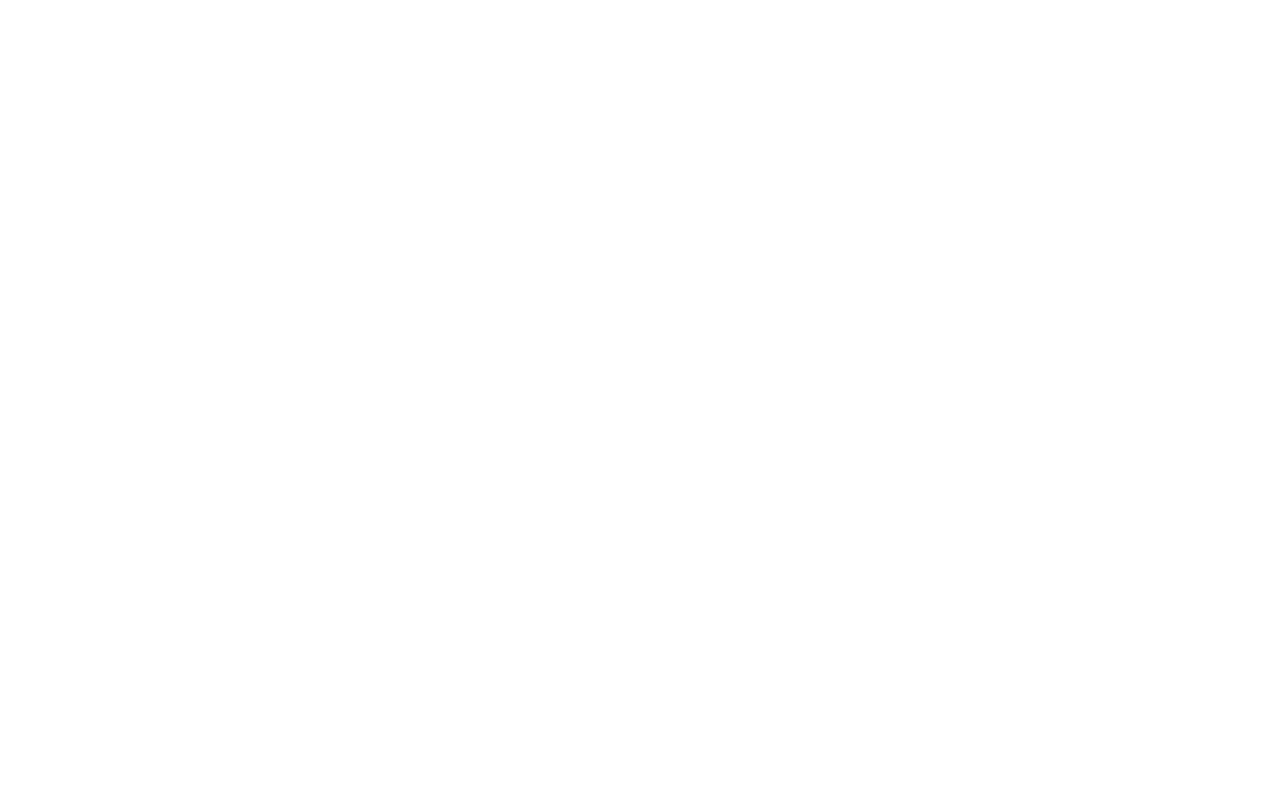
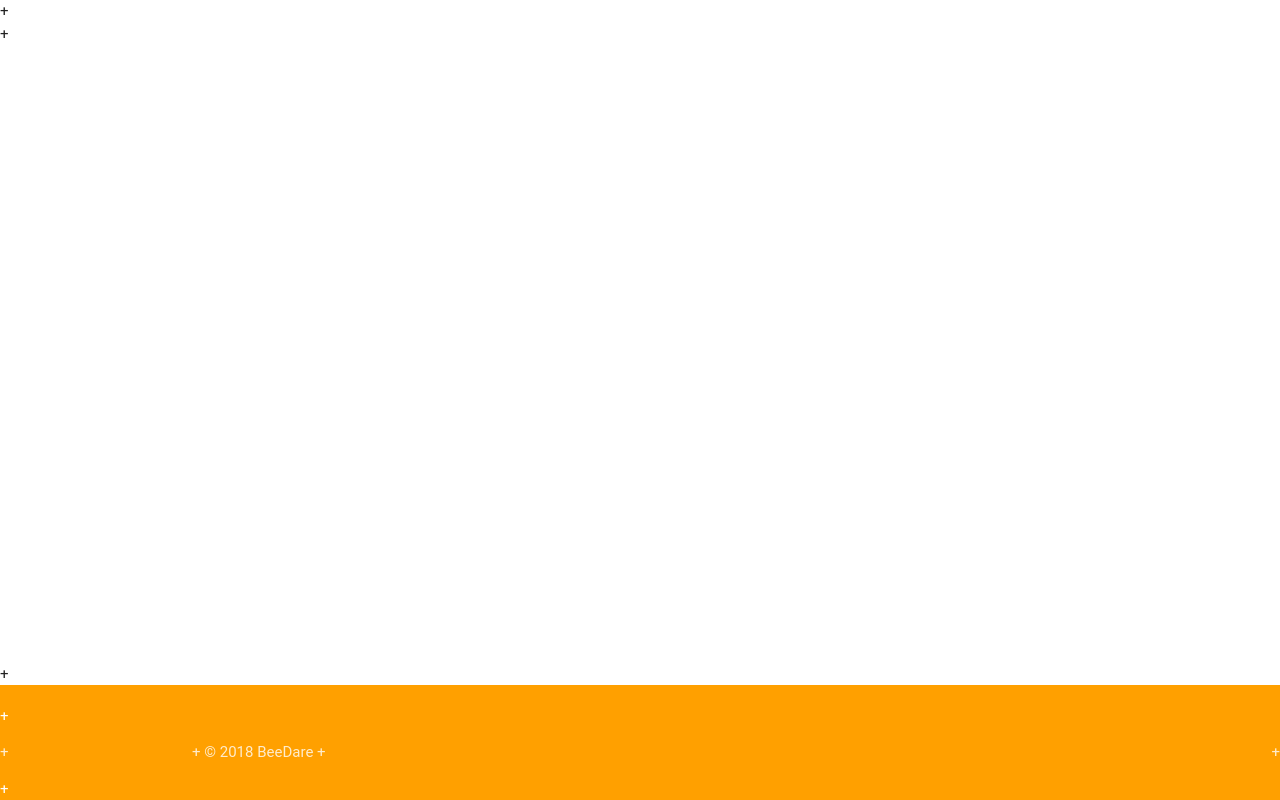
Before and after one commit to gijsentius/BeeDare, a React (Create React App) app in the folder frontend/: page / in a window 1280 px wide. Built offline with nearby package versions, Linux system fonts and the light colour scheme.

Commit message:
added footer

```diff
--- a/frontend/public/index.html
+++ b/frontend/public/index.html
@@ -16,6 +16,16 @@
       You need to enable JavaScript to run this app.
     </noscript>
     <div id="root"></div>
+    <main>
++      <div id="root"></div>
++    </main>
++    <footer class="page-footer amber darken-2" id="footer">
++      <div class="footer-copyright amber darken-2">
++          <div class="container">
++          © 2018 BeeDare
++          </div>
++        </div>
++    </footer>
     <script src="https://cdnjs.cloudflare.com/ajax/libs/materialize/1.0.0-beta/js/materialize.min.js"></script>
   </body>
 </html>
--- a/frontend/src/index.css
+++ b/frontend/src/index.css
@@ -23,3 +23,13 @@
 .background-darker {
   background-color: #CDCDCD;
 }
+
+body {
+   display: flex;
+   min-height: 100vh;
+   flex-direction: column;
+ }
+
+ main {
+   flex: 1 0 auto;
+ }
```
Also changed, not shown: 1 other file (tests, documents, lock files or other folders).
